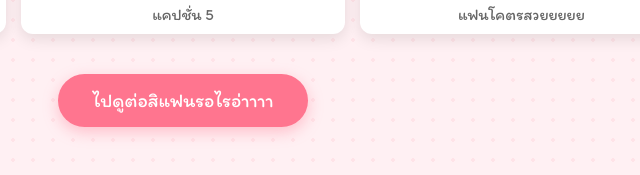
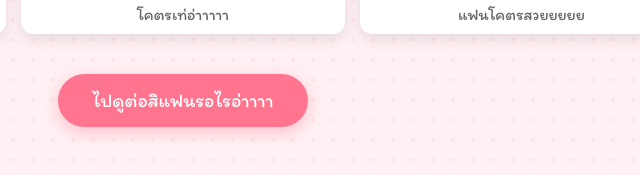
Before and after one commit to Piphopnnnn/Namtan, a plain HTML site: page story.html in a window 1280 px wide. Shown: the part 650-825 px from the top of the page, 457-1097 px from the left. Drawn offline with Linux system fonts and the light colour scheme.

Commit message:
Update story.html

```diff
--- a/story.html
+++ b/story.html
@@ -96,7 +96,7 @@
             </div>
             <div class="memory-card">
                 <img src="E07DA3EF-F23B-4AB1-9781-EF8F63B61023.jpg" alt="รูป 5">
-                <div class="caption">แคปชั่น 5</div>
+                <div class="caption">โคตรเท่อ่าาาาา</div>
             </div>
             <div class="memory-card">
                 <img src="F5563AF9-F354-456C-8943-984254378962.png" alt="รูป 6">
```
